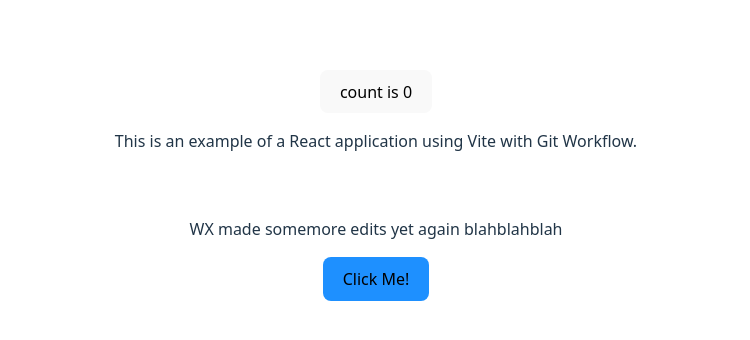
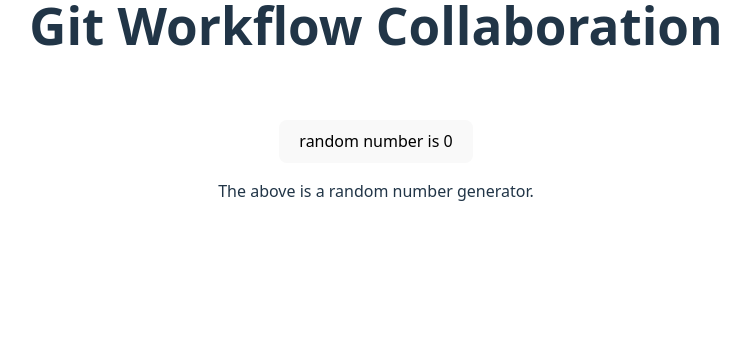
Before and after one commit to Cnkh6069/rockettestconflict, a React (Vite) app: page / in a window 1280 px wide. Shown: the part 368-708 px from the top of the page, without its empty margins (264-1014 px from the left). Built offline with nearby package versions, Linux system fonts and the light colour scheme.

Commit message:
create randomnum function

```diff
--- a/src/App.jsx
+++ b/src/App.jsx
@@ -2,6 +2,7 @@ import { useState } from "react";
 import reactLogo from "./assets/react.svg";
 import viteLogo from "/vite.svg";
 import "./App.css";
+import generateRandomNumber from "./randomNum";
 
 function App() {
   const [count, setCount] = useState(0);
@@ -25,18 +26,11 @@ function App() {
       </div>
       <h1>Git Workflow Collaboration</h1>
       <div className="card">
-        <button onClick={() => setCount((count) => count + 5)}>
-          count is {count}
+        <button onClick={() => setCount(generateRandomNumber(1, 100))}>
+          random number is {count}
         </button>
-        <p>
-          This is an example of a React application using Vite with Git
-          Workflow.
-        </p>
+        <p>The above is a random number generator.</p>
       </div>
-      <p className="read-the-docs">
-        WX made somemore edits yet again blahblahblah
-      </p>
-      <button className="click-btn">Click Me!</button>
     </>
   );
 }
--- /dev/null
+++ b/src/randomNum.jsx
@@ -0,0 +1,5 @@
+function generateRandomNumber(minValue = 0, maxValue = 100) {
+  return Math.floor(Math.random() * (maxValue - minValue + 1)) + minValue;
+}
+
+export default generateRandomNumber;
```
